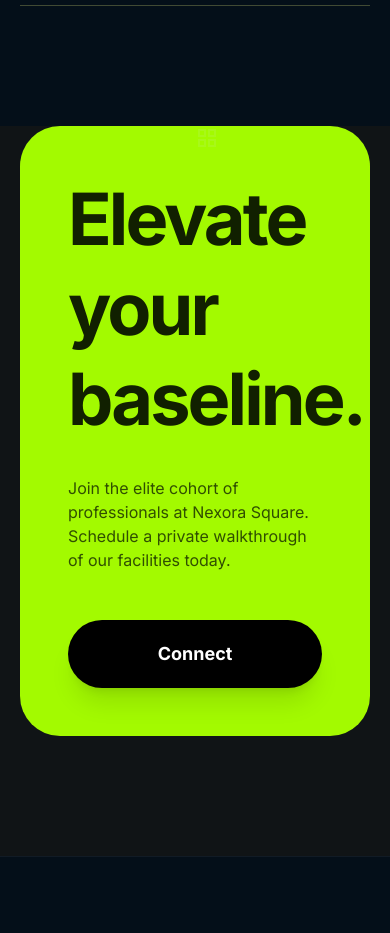
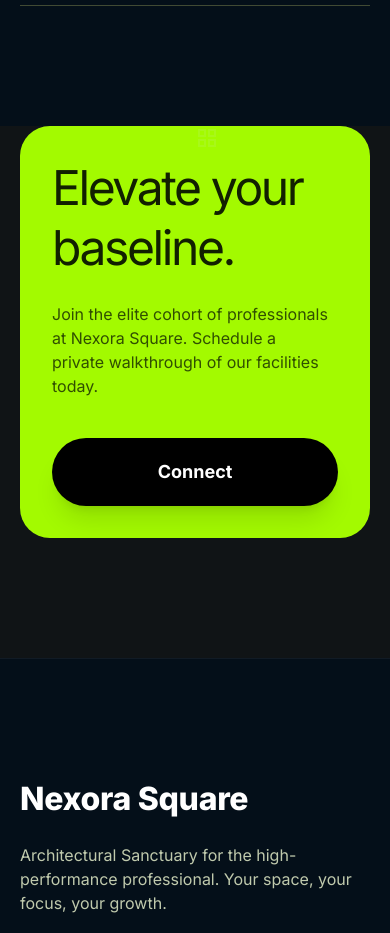
Before and after one commit to nexorasquare/nexora, a Next.js app: page /about in a window 390 px wide. Shown: the part 2380-3313 px from the top of the page. Built offline with nearby package versions, Linux system fonts and the light colour scheme.

Commit message:
Fix Facilities CTA mobile layout alignment and text scaling

```diff
--- a/src/sections/facilities/CTA.tsx
+++ b/src/sections/facilities/CTA.tsx
@@ -7,18 +7,18 @@ export function CTA() {
   return (
     <section className="px-margin-mobile md:px-margin-desktop max-w-container-max mx-auto mb-section-padding">
       <Reveal>
-        <div className="bg-primary-fixed rounded-[40px] p-12 md:p-24 overflow-hidden relative">
+        <div className="bg-primary-fixed rounded-[30px] md:rounded-[40px] p-8 sm:p-12 md:p-24 overflow-hidden relative">
           <div className="absolute top-0 right-0 w-1/2 h-full opacity-10 pointer-events-none">
-            <span className="material-symbols-outlined text-[400px]">grid_view</span>
+            <span className="material-symbols-outlined text-[300px] md:text-[400px]">grid_view</span>
           </div>
-          <div className="relative z-10 max-w-2xl">
-            <h2 className="font-display-lg text-display-lg text-on-primary-fixed mb-8 leading-tight">
-              Elevate your baseline.
+          <div className="relative z-10 max-w-2xl text-left">
+            <h2 className="font-display-lg text-5xl sm:text-6xl md:text-7xl text-on-primary-fixed mb-6 md:mb-8 leading-tight tracking-tighter">
+              Elevate your <br className="hidden md:block" /> baseline.
             </h2>
-            <p className="text-on-primary-fixed-variant font-body-lg mb-12">
+            <p className="text-on-primary-fixed-variant text-base sm:text-lg md:text-xl font-body-lg mb-10 md:mb-12 max-w-[280px] sm:max-w-md md:max-w-xl">
               Join the elite cohort of professionals at Nexora Square. Schedule a private walkthrough of our facilities today.
             </p>
-            <div className="flex flex-col md:flex-row gap-6">
+            <div className="flex flex-col md:flex-row gap-4 md:gap-6 w-full md:w-auto">
               <a
                 href="https://wa.me/918881888444"
                 target="_blank"
```
